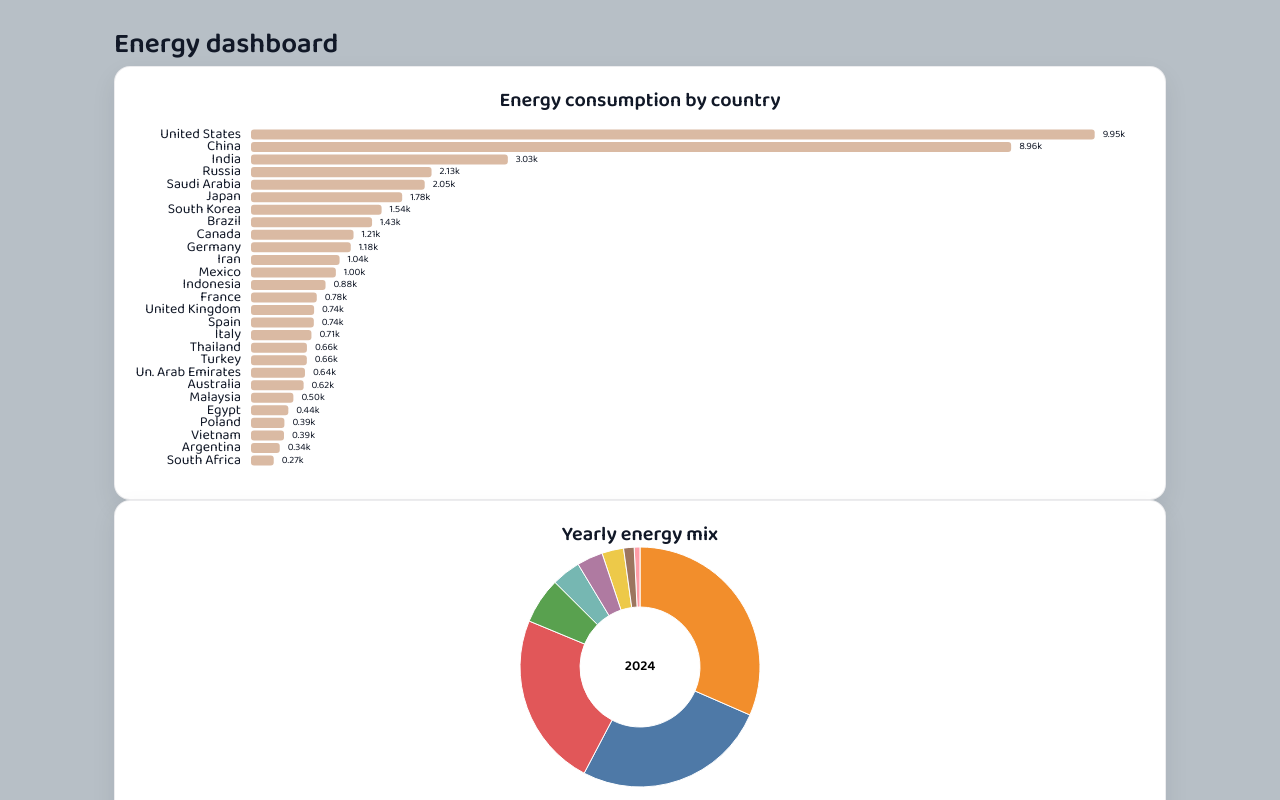
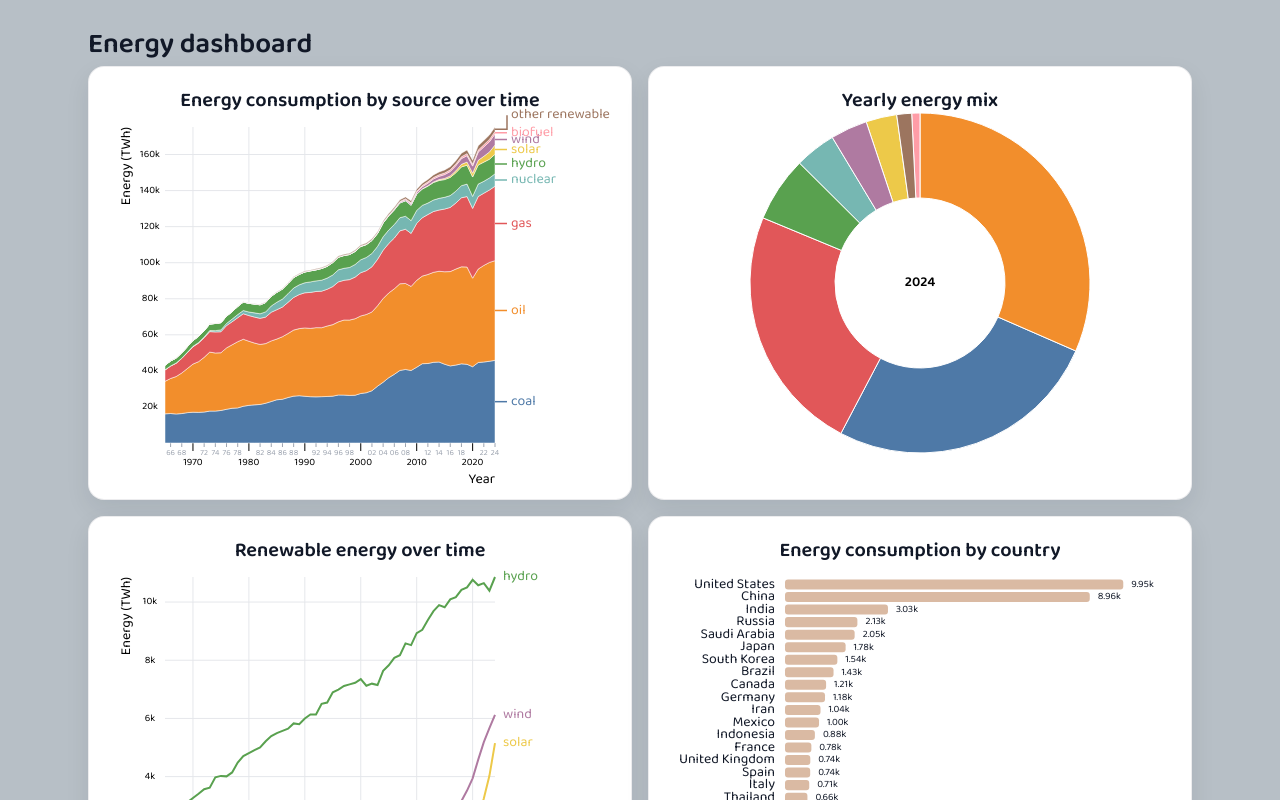
Before and after one commit to fotinidelig/energy-dashboard, a React (Vite) app: page / in a window 1280 px wide. Shown: the top 800 px of the page. Built offline with nearby package versions, Linux system fonts and the light colour scheme.

Commit message:
basic layout and fix ticks

```diff
--- a/src/App.css
+++ b/src/App.css
@@ -4,9 +4,16 @@
 }
 
 .container {
-  max-width: 1100px;
+  max-width: 90%;
   margin: 0 auto;
   padding: 24px;
+}
+
+.dashboard {
+  display: grid;
+  grid-template-columns: repeat(2, minmax(0, 1fr));
+  gap: 16px;
+  align-items: center;
 }
 
 .chart-card {
@@ -21,10 +28,16 @@
 
   padding: 16px;
   overflow: hidden;
+  width: 100%;
+  min-width: 0;
 }
 
-/* If the chart element wants to fill the card, let it. */
 .chart-card > * {
-  max-width: 100%;
-  max-height: 100%;
+  width: 100%;
 }
+
+@media (max-width: 720px) {
+  .dashboard {
+    grid-template-columns: 1fr;
+  }
+}
--- a/src/App.jsx
+++ b/src/App.jsx
@@ -45,26 +45,19 @@ function App() {
     <div className="app">
       <main className="container">
         <h1>Energy dashboard</h1>
-        <div id='dashboard'>
+        <div className="dashboard">
           <div className='chart-card'>
-            <ResponsiveBarPlot
-              data={yearlyData}
-              country='None'
-              source='oil'
+            <ResponsiveAreaPlot
+              countryData={worldTimeSeries}
+              country="World"
               sourceColors={energySourceToColor}
             />
-          </div><div className='chart-card'>
+          </div>
+          <div className='chart-card'>
             <ResponsiveDonutPlot
               data={donutData}
               year={year}
               country='World'
-              sourceColors={energySourceToColor}
-            />
-          </div>
-          <div className='chart-card'>
-            <ResponsiveAreaPlot
-              countryData={worldTimeSeries}
-              country="World"
               sourceColors={energySourceToColor}
             />
           </div>
@@ -75,6 +68,14 @@ function App() {
               sourceColors={energySourceToColor}
             />
           </div>
+            <div className='chart-card'>
+              <ResponsiveBarPlot
+                data={yearlyData}
+                country='None'
+                source='oil'
+                sourceColors={energySourceToColor}
+              />
+            </div>
         </div>
       </main>
     </div>
--- a/src/AxisBottom.jsx
+++ b/src/AxisBottom.jsx
@@ -1,9 +1,11 @@
+import * as d3 from 'd3'
 import { fontSize } from './theme/typography.js'
 
 const PRIMARY_TICK_LENGTH = 8;
 const SECONDARY_TICK_LENGTH = 4;
+const MINOR_SUBDIVISIONS = 5;
 
-function yearsInDomain(xScale, step = 5) {
+function yearsInDomain(xScale, step) {
   const [d0, d1] = xScale.domain();
   const start = Math.ceil(d0 / step) * step;
   const years = [];
@@ -15,12 +17,22 @@ function yearsInDomain(xScale, step = 5) {
 
 const SECONDARY_COLOR = '#9ca3af';
 
-export const AxisBottom = ({ xScale, innerHeight, label }) => {
+export const AxisBottom = ({ xScale, pixelsPerTick, innerHeight, label }) => {
   const range = xScale.range();
-  const primaryYears = yearsInDomain(xScale, 10).filter((y) => y % 10 === 0);
-  const secondaryYears = yearsInDomain(xScale, 2).filter(
-    (y) => y % 10 !== 0,
-  );
+  const width = range[1] - range[0];
+  const numberOfTicksTarget = Math.max(2, Math.floor(width / pixelsPerTick));
+
+  const [d0, d1] = xScale.domain();
+  const majorStep = d3.tickStep(d0, d1, numberOfTicksTarget);
+  const minorStep =
+    majorStep > 1 ? d3.tickStep(0, majorStep, MINOR_SUBDIVISIONS) : null;
+
+  const primaryYears = yearsInDomain(xScale, majorStep);
+  const primarySet = new Set(primaryYears);
+  const secondaryYears =
+    minorStep != null && minorStep < majorStep
+      ? yearsInDomain(xScale, minorStep).filter((y) => !primarySet.has(y))
+      : [];
 
   return (
     <>
@@ -37,9 +49,9 @@ export const AxisBottom = ({ xScale, innerHeight, label }) => {
           <line y2={SECONDARY_TICK_LENGTH} stroke={SECONDARY_COLOR} />
           <text
             style={{
-              fontSize: fontSize.axisInline-2,
+              fontSize: fontSize.axisInline - 2,
               textAnchor: "middle",
-              transform: "translateY(16px)",
+              transform: "translateY(12px)",
               fill: SECONDARY_COLOR,
             }}
           >
--- a/src/DonutPlot.jsx
+++ b/src/DonutPlot.jsx
@@ -152,7 +152,7 @@ export const ResponsiveDonutPlot = ( props ) => {
     const chartRef = useRef(null);
     const chartSize = useDimensions(chartRef);
     return (
-      <div ref={chartRef} style={{ width: "100%", height: 300 }}>
+      <div ref={chartRef} style={{ width: "100%", height: 400 }}>
         <DonutPlot width={chartSize.width} height={chartSize.height} {...props} />
       </div>
     );
--- a/src/LinePlot.jsx
+++ b/src/LinePlot.jsx
@@ -92,7 +92,7 @@ export const LinePlot = ({ width, height, data, country='World', sourceColors })
         <ChartTitle width={width}>Renewable energy over time</ChartTitle>
         <g transform={`translate(${[margin.left, margin.top].join(",")})`}>
           <g transform={`translate(0, ${innerHeight})`}>
-            <AxisBottom xScale={xScale} innerHeight={innerHeight} label="Year" />
+            <AxisBottom xScale={xScale} pixelsPerTick={50} innerHeight={innerHeight} label="Year" />
           </g>
           <AxisLeft yScale={yScale} pixelsPerTick={50} innerWidth={innerWidth} label="Energy (TWh)" tickDivisor={1000} />
         </g>
--- a/src/StackedAreaPlot.jsx
+++ b/src/StackedAreaPlot.jsx
@@ -92,7 +92,7 @@ export const AreaPlot = ({ width, height, countryData, country='World', sourceCo
             <ChartTitle width={width}>Energy consumption by source over time</ChartTitle>
             <g transform={`translate(${margin.left}, ${margin.top})`}>
                 <g transform={`translate(0, ${innerHeight})`}>
-                    <AxisBottom xScale={xScale} innerHeight={innerHeight} label="Year" />
+                    <AxisBottom xScale={xScale} pixelsPerTick={50} innerHeight={innerHeight} label="Year" />
                 </g>
                 <AxisLeft yScale={yScale} pixelsPerTick={50} innerWidth={innerWidth} label="Energy (TWh)" tickDivisor={1000} />
                 {drawOrder.map((source) => {
```
